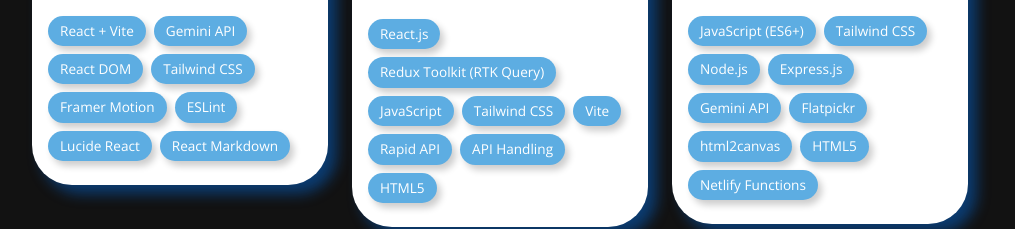
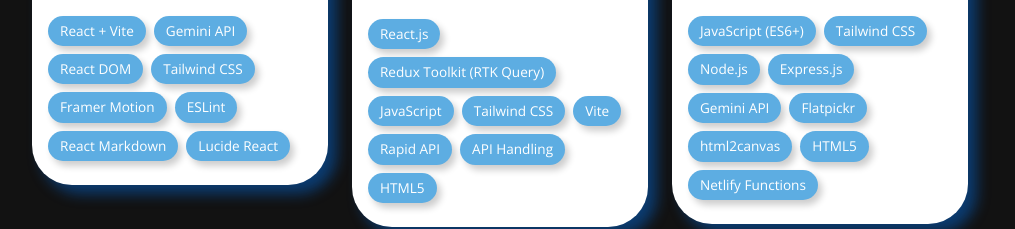
Before and after one commit to deepanshu1420/PersonalPortfolio-React, a React (Create React App) app: page /react-1/projects in a window 1280 px wide. Shown: the part 2245-2474 px from the top of the page, without its empty margins (140-1155 px from the left). Built offline with nearby package versions, Linux system fonts and the light colour scheme.

Commit message:
Fixed Project data!

```diff
--- a/src/website/ProjectData.js
+++ b/src/website/ProjectData.js
@@ -61,7 +61,8 @@
     image: CarRacingGameImg,
     github: "https://github.com/deepanshu1420/CarRacingGame.git",
     live: "https://deepanshu1420.github.io/CarRacingGame/",
-    skills: ["Asynchronous JavaScript", "Material UI","HTML5", "CSS3", "Game Development"]
+    skills: ["Asynchronous JavaScript", "Material UI","HTML5", "CSS3", "Game Development"],
+    isNew: false
   },
   {
     id: 6,
@@ -70,7 +71,7 @@
     image: NationsHubImg,
     github: "https://github.com/deepanshu1420/Find-Nations-Hub-Info.git",
     live: "https://nationshub-online.netlify.app/",
-    skills: ["React.js", "JavaScript", "REST Countries API", "React Transition Group", "CSS3", "HTML5", ],
+    skills: ["React.js", "JavaScript", "REST Countries API", "React Transition Group", "CSS3", "HTML5"],
     isNew: true
   },
   {
@@ -100,7 +101,8 @@
     image: GitHubProfileSearchImg,
     github: "https://github.com/deepanshu1420/GitHubProfileSearch.git",
     live: "https://githubprofilesearch-online.netlify.app/",
-    skills: ["React.js", "JavaScript", "GitHub REST API", "CSS3", "HTML5", "React Framer Motion"]
+    skills: ["React.js", "JavaScript", "GitHub REST API", "CSS3", "HTML5", "React Framer Motion"],
+    isNew: false
   },
   {
     id: 10,
@@ -109,7 +111,7 @@
     image: RajNeeti,
     github: "https://github.com/deepanshu1420/RajNeeti.git",
     live: "https://rajneeti.vercel.app/",
-    skills: ["React + Vite", "Gemini API", "React DOM", "Tailwind CSS", "Framer Motion", "ESLint", "Lucide React", "React Markdown"],
+    skills: ["React + Vite", "Gemini API", "React DOM", "Tailwind CSS", "Framer Motion", "ESLint", "React Markdown", "Lucide React"],
     isNew: true
   },
   {
```
